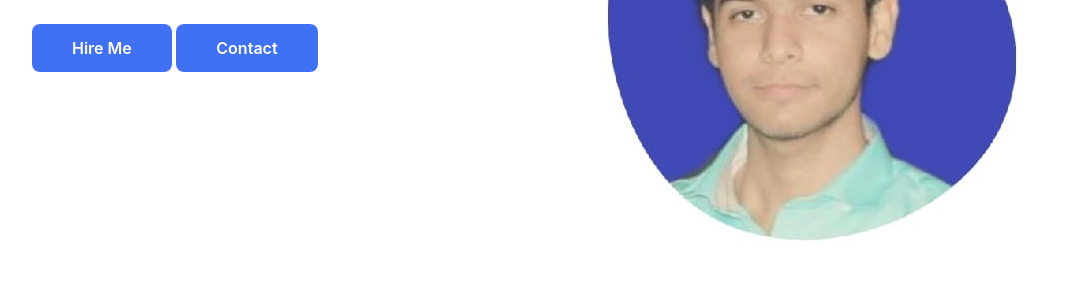
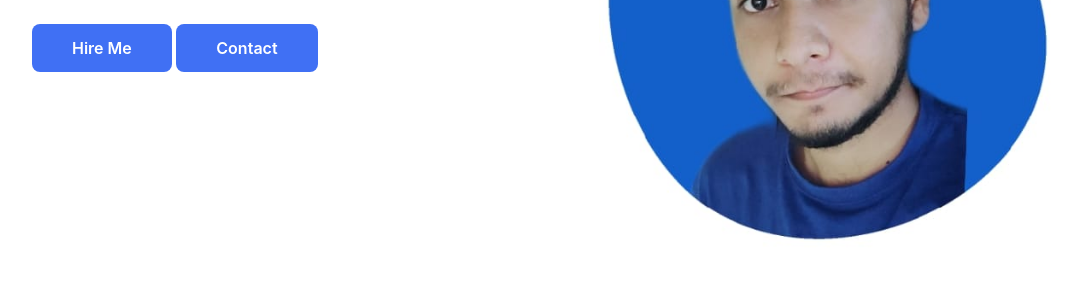
Before and after one commit to fsuleman2/portfolio_sul, a plain HTML site: page index.html in a window 1280 px wide. Shown: the part 427-718 px from the top of the page, without its empty margins (96-1183 px from the left). Drawn offline with nearby package versions, Linux system fonts and the light colour scheme.

Commit message:
img chnaged

```diff
--- a/index.html
+++ b/index.html
@@ -53,7 +53,7 @@
                 </div>
 
                 <div class="home__img">
-                    <img src="assets/img/sul0.jpg" alt="">
+                    <img src="assets/img/sul1.jpg" alt="">
                 </div>
             </section>
 
```
